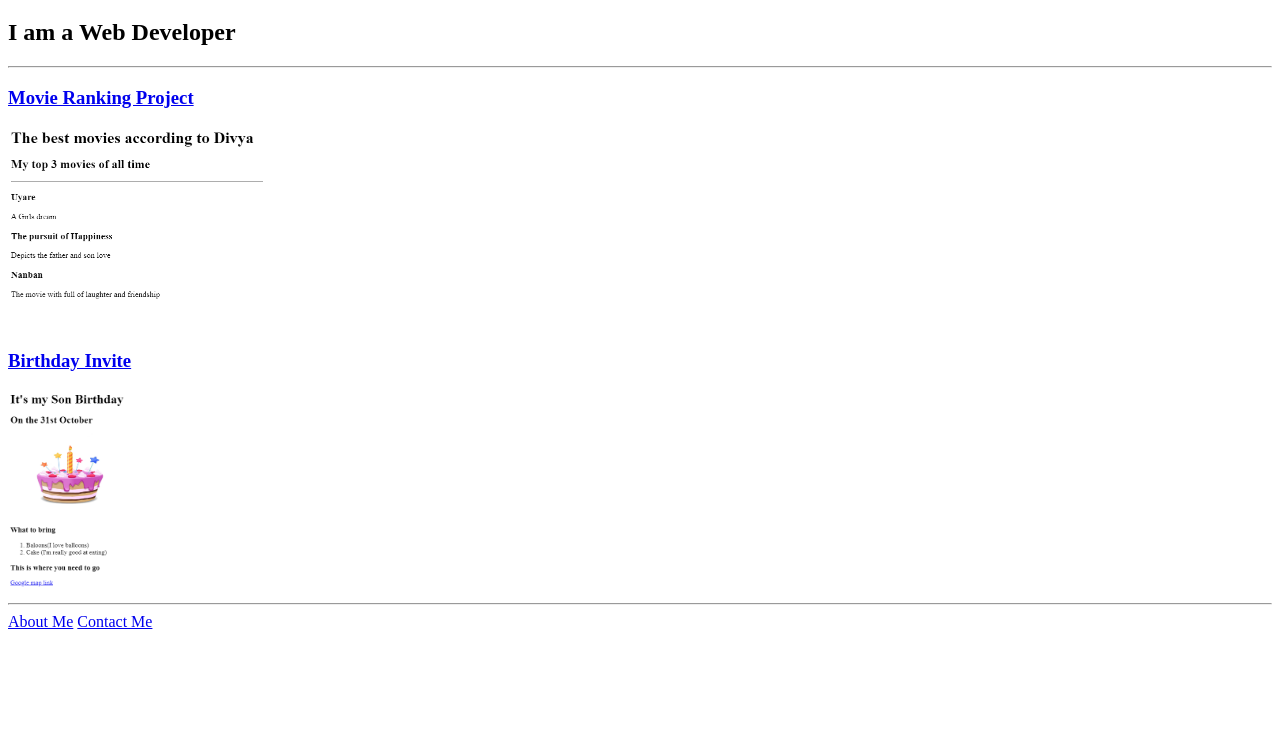
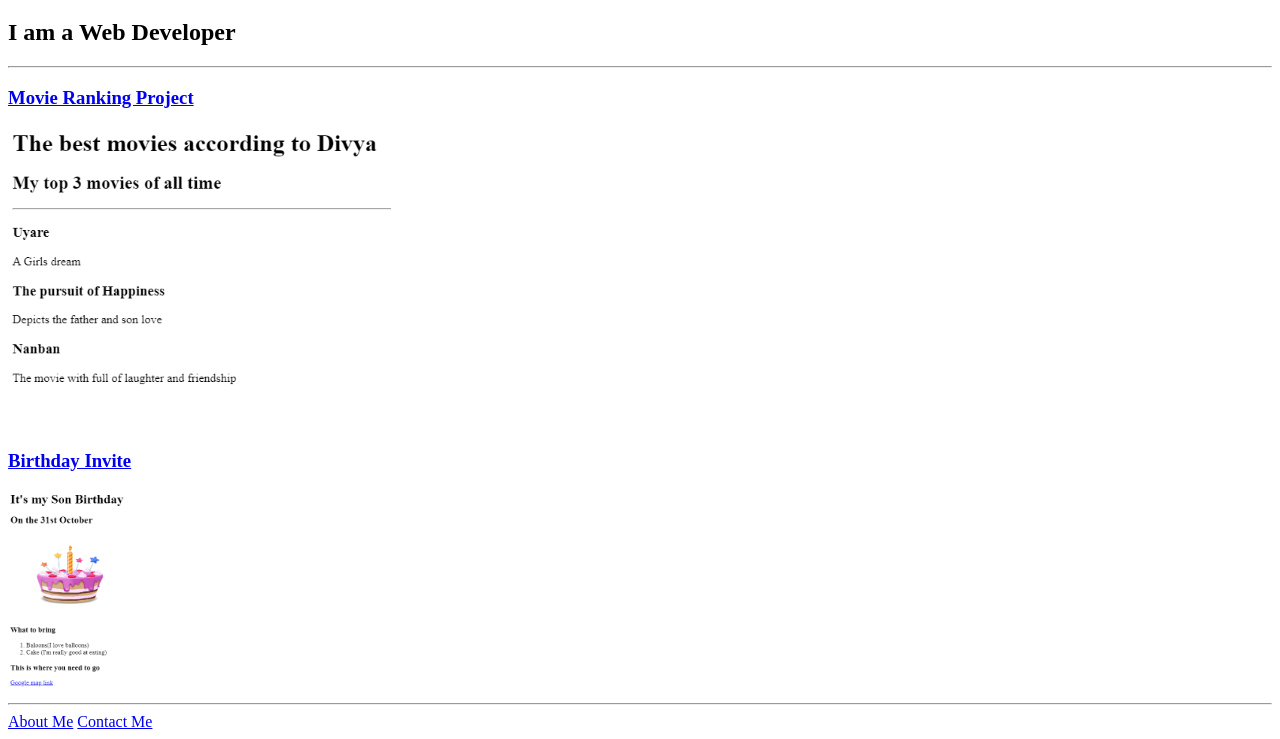
Before and after one commit to Divya-13790/Divya-portfolio, a plain HTML site: page index.html in a window 1280 px wide. Shown: the part 61-800 px from the top of the page. Drawn offline with Linux system fonts and the light colour scheme.

Commit message:
Update index.html

```diff
--- a/index.html
+++ b/index.html
@@ -9,13 +9,12 @@
         <h1>Divya's Portfolio</h1>
         <h2>I am a Web Developer</h2>
         <hr/>
-        <h3><a href="./public/movie-ranking.html">Movie Ranking Project</a></h3>
-        <img src="./assets/images/movie-ranking.png"height="200" alt="Movie Ranking page preview"/>
+        <h3><a href="./public/movie-ranking.html"> Movie Ranking Project</a></h3>
+        <img src="./assets/images/movie-ranking.png"height="300" alt="Movie Ranking page preview"/>
         <h3><a href="./public/birthday-invite.html">Birthday Invite</a></h3>
         <img src="./assets/images/birthday-invite.png" height="200"alt="Birthday page preview"/>
         <hr/>
         <a href="./public/about.html">About Me</a>
-
         <a href="./public/contact.html">Contact Me</a>
     </body>
 </html>
```
